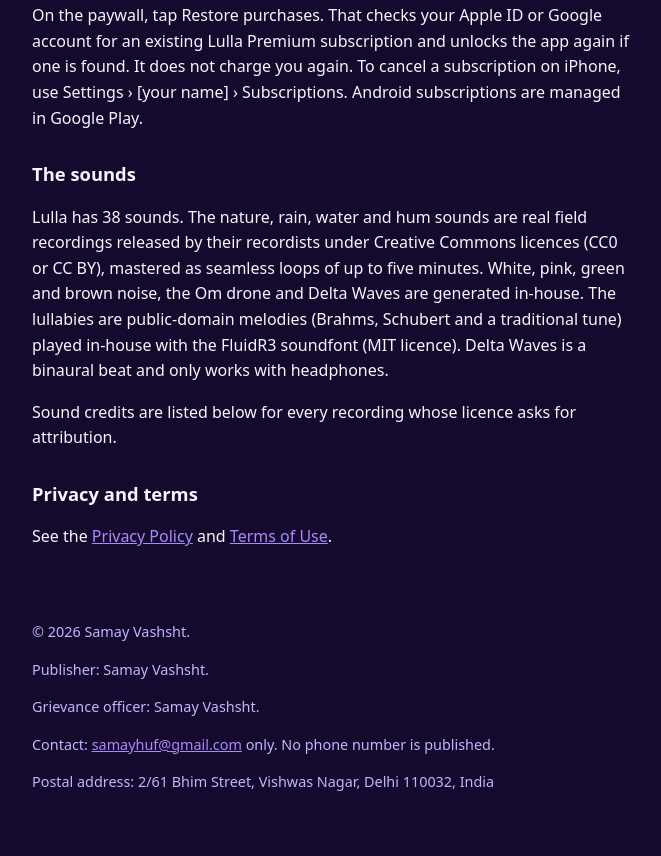
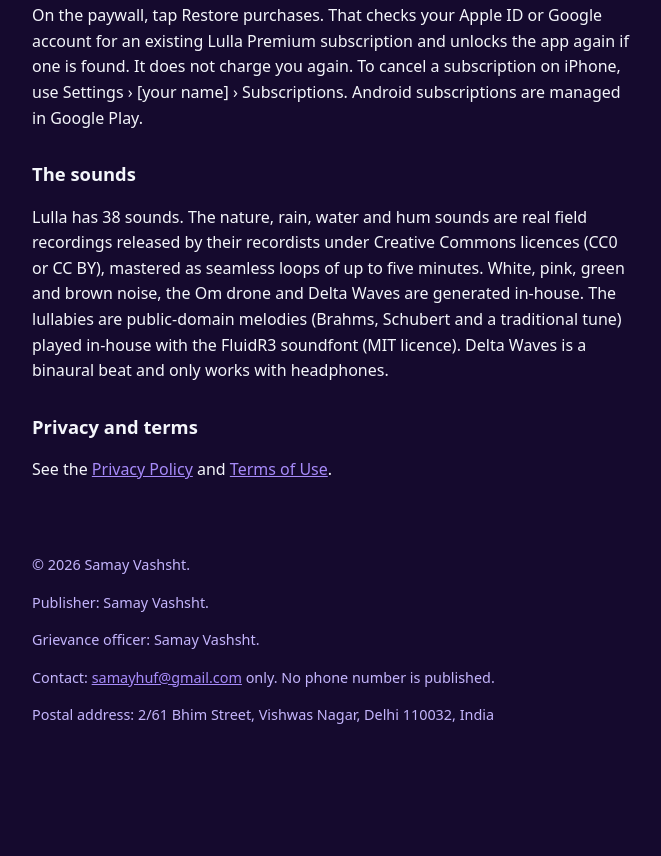
Before and after one commit to samayhuf-star/app-legal, a plain HTML site: page lulla/support.html in a window 1280 px wide. Shown: the part 804-1660 px from the top of the page, without its empty margins (308-969 px from the left). After the commit the page ends 1592 px from the top, so only its background shows below. Drawn offline with Linux system fonts and the light colour scheme.

Commit message:
Lulla support: drop the credits line until the CC BY sounds are final

```diff
--- a/lulla/support.html
+++ b/lulla/support.html
@@ -48,7 +48,6 @@ footer { color: var(--muted); font-size: 0.9rem; padding-bottom: 3rem; }
 
     <h2>The sounds</h2>
     <p>Lulla has 38 sounds. The nature, rain, water and hum sounds are real field recordings released by their recordists under Creative Commons licences (CC0 or CC BY), mastered as seamless loops of up to five minutes. White, pink, green and brown noise, the Om drone and Delta Waves are generated in-house. The lullabies are public-domain melodies (Brahms, Schubert and a traditional tune) played in-house with the FluidR3 soundfont (MIT licence). Delta Waves is a binaural beat and only works with headphones.</p>
-    <p id="sound-credits">Sound credits are listed below for every recording whose licence asks for attribution.</p>
 
     <h2>Privacy and terms</h2>
     <p>See the <a href="privacy.html">Privacy Policy</a> and <a href="terms.html">Terms of Use</a>.</p>
```
